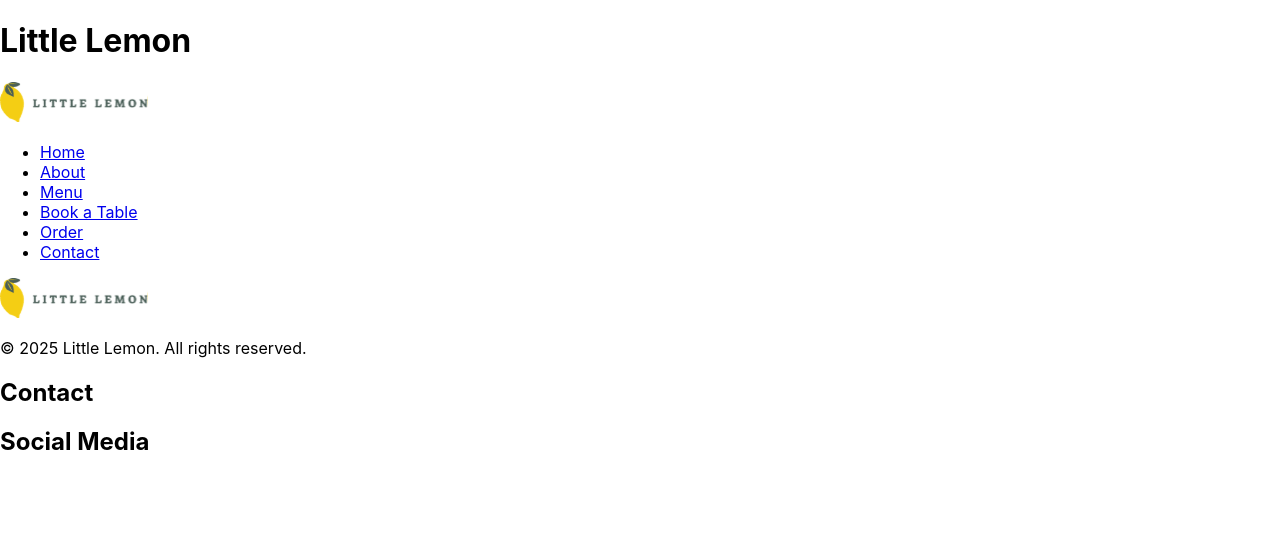
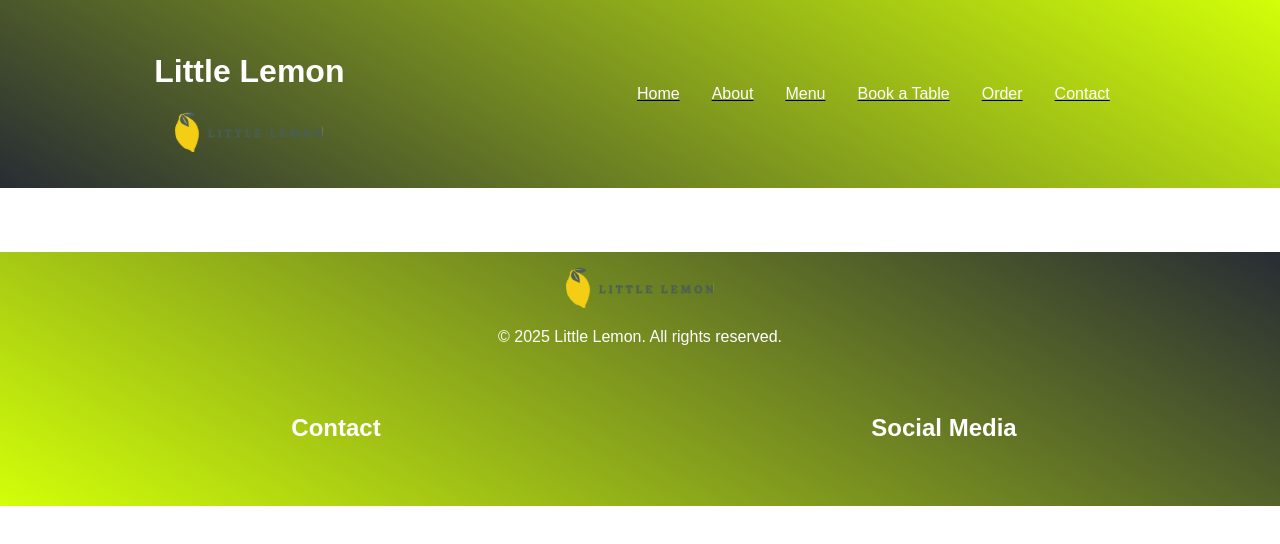
Before and after one commit to NizarChaouachi/Little-Lemon-Restaurant, a React (Create React App) app in the folder little-lemon-coursera/: page / in a window 1280 px wide. Shown: the top 544 px of the page. Built offline with nearby package versions, Linux system fonts and the light colour scheme.

Commit message:
css added

```diff
--- a/little-lemon-coursera/src/App.css
+++ b/little-lemon-coursera/src/App.css
@@ -36,3 +36,94 @@
     transform: rotate(360deg);
   }
 }
+body {
+  margin: 0;
+  font-family: Arial, sans-serif;
+  display: flex;
+  flex-direction: column;
+  height: 100vh;
+}
+
+footer {
+  background: linear-gradient(30deg,#d2ff09,#282c34);
+  color: #fff;
+  padding: 1rem;
+  text-align: center;
+}
+header {
+  color: #fff;
+  padding: 1rem;
+  text-align: center;
+}
+nav {
+  display: grid;
+  justify-content: space-around;
+  padding: 1rem;
+}
+
+main {
+  flex: 1;
+  display: flex;
+  flex-direction: column;
+  align-items: center;
+  justify-content: center;
+  padding: 2rem;
+}
+
+
+.nav-list {
+  list-style: none;
+  margin: 0;
+  padding: 0;
+  display: flex;
+  justify-content: space-around;
+  align-items: center;
+}
+@media (min-width: 768px) {
+  .nav-list {
+      flex-direction: row; /* Horizontal on larger screens */
+      justify-content: center;
+  }
+}
+.nav-list li {
+  margin: 0;
+}
+
+.nav-list a {
+  text-decoration: none;
+  color: white;
+  font-size: 1rem;
+  padding: 0.5rem 1rem;
+  border-radius: 4px;
+  transition: background-color 0.3s ease;
+}
+
+.nav-list a:hover {
+  background-color: #555;
+}
+
+.header-nav-container {
+  background: linear-gradient(30deg,#282c34,#d2ff09);
+  display: flex;
+  align-items: center;
+  justify-content: space-around;
+  padding: 1rem;
+  background-color: #333;
+}
+
+
+.footer-section {
+  display: flex; /* Use Flexbox */
+  justify-content: space-around; /* Distribute space between sections */
+  gap: 2rem; /* Optional: Adds space between sections */
+  padding: 2rem; /* Optional: Adds padding inside the footer */
+}
+
+.footer-section section {
+  flex: 1; /* Ensure each section takes equal space */
+  max-width: 300px; /* Optional: Limits the width of each section */
+}
+
+.footer-section h2 {
+  margin-bottom: 1rem; /* Optional: Adds space below the header */
+}
--- a/little-lemon-coursera/src/App.js
+++ b/little-lemon-coursera/src/App.js
@@ -4,12 +4,14 @@ import Nav from './Components/Nav';
 import Footer from './Components/Footer';
 import Main from './Components/Main';
 function App() {
-  return (<>
-    <Header/>
-    <Nav/>
-    <Main/>
-    <Footer/>
-    </>
+  return ( <>
+    <div className="header-nav-container">
+      <Header />
+      <Nav />
+    </div>
+    <Main />
+    <Footer />
+  </>
   );
 }
 
--- a/little-lemon-coursera/src/Components/Footer.js
+++ b/little-lemon-coursera/src/Components/Footer.js
@@ -5,12 +5,14 @@ function Footer() {
         <footer>
             <img src={logo} alt="Little Lemon Logo" />
             <p>&copy; 2025 Little Lemon. All rights reserved.</p>
+            <div className='footer-section'>
                 <section>
                     <h2>Contact</h2>
                 </section>
                 <section>
                     <h2>Social Media</h2>
                 </section>
+            </div>
         </footer>
     );
 }
--- a/little-lemon-coursera/src/Components/Nav.js
+++ b/little-lemon-coursera/src/Components/Nav.js
@@ -3,14 +3,14 @@ import React from 'react';
 function Nav() {
     return (
         <nav>
-            <ul>
+            <u className='nav-list'l>
                 <li><a href="#home">Home</a></li>
                 <li><a href="#about">About</a></li>
                 <li><a href="#menu">Menu</a></li>
                 <li><a href="#book">Book a Table</a></li>
                 <li><a href="#order">Order</a></li>
                 <li><a href="#contact">Contact</a></li>
-            </ul>
+            </u>
         </nav>
     );
 }
```
Lines whose indentation alone changed are shown as unchanged.
